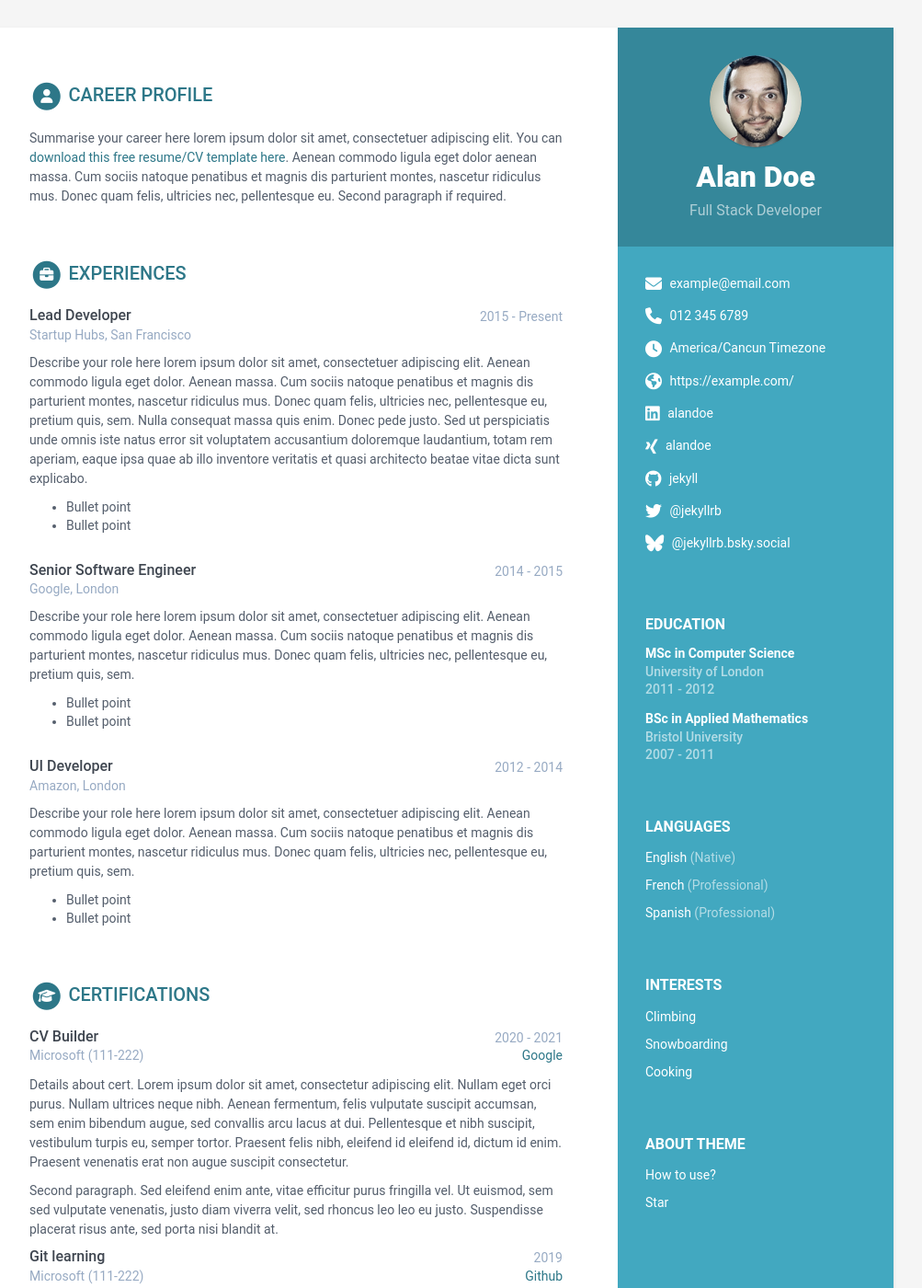
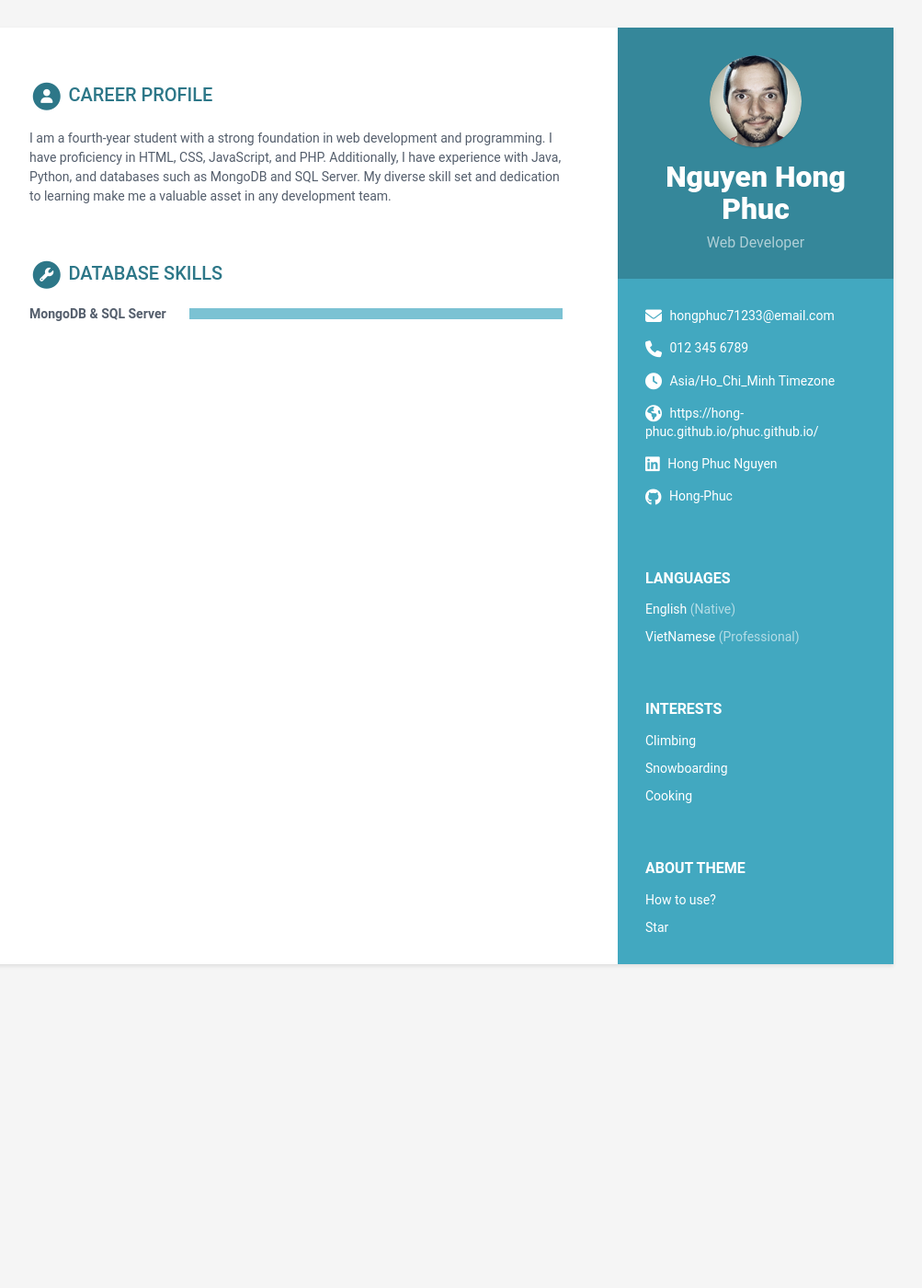
Before and after one commit to Hong-Phuc/phuc.github.io, a Jekyll site: the page built from index.html, in a window 1280 px wide and 1400 px high. Shown: the whole window at 92% size, without its empty margins (168-1171 px from the left). Built offline with Jekyll 4.4.1, drawn with Linux system fonts in a browser that asks for light colours; some of the changed text lies outside the part shown.

Commit message:
change info in data

```diff
--- a/_data/data.yml
+++ b/_data/data.yml
@@ -8,24 +8,22 @@ sidebar:
   education: True # set to False if you want education in main section instead of in sidebar
 
   # Profile information
-  name: Alan Doe
-  tagline: Full Stack Developer
+  name: Nguyen Hong Phuc
+  tagline: Web Developer
   avatar: profile.png #place a 100x100 picture inside /assets/images/ folder and provide the name of the file below
 
   # Sidebar links
-  email: example@email.com
+  email: hongphuc71233@email.com
   phone: 012 345 6789
-  timezone: America/Cancun # Enter your timezone, e.g., America/Havana, Africa/Casablanca, America/North_Dakota/Center
+  timezone: Asia/Ho_Chi_Minh # Enter your timezone, e.g., America/Havana, Africa/Casablanca, America/North_Dakota/Center
   citizenship:
-  website: https://example.com/ # Include the full website URL, including "http://" or "https://".
-  linkedin: alandoe
-  xing: alandoe
-  github: jekyll
-  telegram: # add your nickname without '@' sign
+  website: https://hong-phuc.github.io/phuc.github.io/ # Include the full website URL, including "http://" or "https://".
+  linkedin: Hong Phuc Nguyen
+  github: Hong-Phuc
   gitlab:
   bitbucket:
-  bluesky: '@jekyllrb.bsky.social' # Specify your full Bluesky handle
-  twitter: '@jekyllrb'
+  bluesky: # Specify your full Bluesky handle
+  twitter:
   stack-overflow: # Number/Username, e.g. 123456/alandoe
   codewars:
   goodreads: # Number-Username, e.g. 123456-alandoe
@@ -40,10 +38,7 @@ sidebar:
     - idiom: English
       level: Native
 
-    - idiom: French
-      level: Professional
-
-    - idiom: Spanish
+    - idiom: VietNamese
       level: Professional
 
   interests:
@@ -64,223 +59,212 @@ sidebar:
 career-profile:
   title: Career Profile
   summary: |
-    Summarise your career here lorem ipsum dolor sit amet, consectetuer
-    adipiscing elit. You can [download this free resume/CV template here]().
-    Aenean commodo ligula eget dolor aenean massa. Cum sociis natoque
-    penatibus et magnis dis parturient montes, nascetur ridiculus mus.
-    Donec quam felis, ultricies nec, pellentesque eu.
-    Second paragraph if required.
-education:
-  title: Education
-  info:
-  - degree: MSc in Computer Science
-    university: University of London
-    time: 2011 - 2012
-    details: |
-      Describe your study here lorem ipsum dolor sit amet, consectetuer
-      adipiscing elit. Aenean commodo ligula eget dolor. Aenean massa. Cum
-      sociis natoque penatibus et magnis dis parturient montes, nascetur
-      ridiculus mus. Donec quam felis, ultricies nec, pellentesque eu,
-      pretium quis, sem.
-        - Bullet point
-        - Bullet point
-  - degree: BSc in Applied Mathematics
-    university: Bristol University
-    time: 2007 - 2011
-    details: |
-      Describe your study here lorem ipsum dolor sit amet, consectetuer
-      adipiscing elit. Aenean commodo ligula eget dolor. Aenean massa. Cum
-      sociis natoque penatibus et magnis dis parturient montes, nascetur
-      ridiculus mus. Donec quam felis, ultricies nec, pellentesque eu,
-      pretium quis, sem.
-        - Bullet point
-        - Bullet point
+    I am a fourth-year student with a strong foundation in web development and programming.
+    I have proficiency in HTML, CSS, JavaScript, and PHP.
+    Additionally, I have experience with Java, Python, and databases such as MongoDB and SQL Server.
+    My diverse skill set and dedication to learning make me a valuable asset in any development team.
 
-experiences:
-  title: Experiences
-  info:
-  - role: Lead Developer
-    time: 2015 - Present
-    company: Startup Hubs, San Francisco
-    details: |
-      Describe your role here lorem ipsum dolor sit amet, consectetuer
-      adipiscing elit. Aenean commodo ligula eget dolor. Aenean massa.
-      Cum sociis natoque penatibus et magnis dis parturient montes,
-      nascetur ridiculus mus. Donec quam felis, ultricies nec,
-      pellentesque eu, pretium quis, sem. Nulla consequat massa quis
-      enim. Donec pede justo. Sed ut perspiciatis unde omnis iste natus
-      error sit voluptatem accusantium doloremque laudantium, totam rem
-      aperiam, eaque ipsa quae ab illo inventore veritatis et quasi
-      architecto beatae vitae dicta sunt explicabo.
-        - Bullet point
-        - Bullet point
-  - role: Senior Software Engineer
-    time: 2014 - 2015
-    company: Google, London
-    details: |
-      Describe your role here lorem ipsum dolor sit amet, consectetuer
-      adipiscing elit. Aenean commodo ligula eget dolor. Aenean massa.
-      Cum sociis natoque penatibus et magnis dis parturient montes,
-      nascetur ridiculus mus. Donec quam felis, ultricies nec,
-      pellentesque eu, pretium quis, sem.
-        - Bullet point
-        - Bullet point
-  - role: UI Developer
-    time: 2012 - 2014
-    company: Amazon, London
-    details: |
-      Describe your role here lorem ipsum dolor sit amet, consectetuer
-      adipiscing elit. Aenean commodo ligula eget dolor. Aenean massa.
-      Cum sociis natoque penatibus et magnis dis parturient montes,
-      nascetur ridiculus mus. Donec quam felis, ultricies nec,
-      pellentesque eu, pretium quis, sem.
-        - Bullet point
-        - Bullet point
+# education:
+#   title: Education
+#   info:
+#   - degree: MSc in Computer Science
+#     university: University of Ho Chi Minh City
+#     time: 2021 - 2026
+#     details: |
+#       Describe your study here lorem ipsum dolor sit amet, consectetuer
+#       adipiscing elit. Aenean commodo ligula eget dolor. Aenean massa. Cum
+#       sociis natoque penatibus et magnis dis parturient montes, nascetur
+#       ridiculus mus. Donec quam felis, ultricies nec, pellentesque eu,
+#       pretium quis, sem.
+#         - Bullet point
+#         - Bullet point
+#   - degree: BSc in Applied Mathematics
+#     university: Bristol University
+#     time: 2007 - 2011
+#     details: |
+#       Describe your study here lorem ipsum dolor sit amet, consectetuer
+#       adipiscing elit. Aenean commodo ligula eget dolor. Aenean massa. Cum
+#       sociis natoque penatibus et magnis dis parturient montes, nascetur
+#       ridiculus mus. Donec quam felis, ultricies nec, pellentesque eu,
+#       pretium quis, sem.
+#         - Bullet point
+#         - Bullet point
 
-certifications:
-  title: Certifications
-  list:
-  - name: CV Builder
-    start: 2020
-    end: 2021
-    organization: Microsoft
-    credentialid: 111-222
-    credentialurl: www.google.com
-    credentialname: Google
-    details: |
-      Details about cert. Lorem ipsum dolor sit amet, consectetur
-      adipiscing elit.
-      Nullam eget orci purus. Nullam ultrices neque nibh.
-      Aenean fermentum, felis vulputate suscipit accumsan,
-      sem enim bibendum augue, sed convallis arcu lacus at dui.
-      Pellentesque et nibh suscipit, vestibulum turpis eu, semper tortor.
-      Praesent felis nibh, eleifend id eleifend id, dictum id enim.
-      Praesent venenatis erat non augue suscipit consectetur.
+# experiences:
+#   title: Experiences
+#   info:
+#   - role: Lead Developer
+#     time: 2015 - Present
+#     company: Startup Hubs, San Francisco
+#     details: |
+#       Describe your role here lorem ipsum dolor sit amet, consectetuer
+#       adipiscing elit. Aenean commodo ligula eget dolor. Aenean massa.
+#       Cum sociis natoque penatibus et magnis dis parturient montes,
+#       nascetur ridiculus mus. Donec quam felis, ultricies nec,
+#       pellentesque eu, pretium quis, sem. Nulla consequat massa quis
+#       enim. Donec pede justo. Sed ut perspiciatis unde omnis iste natus
+#       error sit voluptatem accusantium doloremque laudantium, totam rem
+#       aperiam, eaque ipsa quae ab illo inventore veritatis et quasi
+#       architecto beatae vitae dicta sunt explicabo.
+#         - Bullet point
+#         - Bullet point
+#   - role: Senior Software Engineer
+#     time: 2014 - 2015
+#     company: Google, London
+#     details: |
+#       Describe your role here lorem ipsum dolor sit amet, consectetuer
+#       adipiscing elit. Aenean commodo ligula eget dolor. Aenean massa.
+#       Cum sociis natoque penatibus et magnis dis parturient montes,
+#       nascetur ridiculus mus. Donec quam felis, ultricies nec,
+#       pellentesque eu, pretium quis, sem.
+#         - Bullet point
+#         - Bullet point
+#   - role: UI Developer
+#     time: 2012 - 2014
+#     company: Amazon, London
+#     details: |
+#       Describe your role here lorem ipsum dolor sit amet, consectetuer
+#       adipiscing elit. Aenean commodo ligula eget dolor. Aenean massa.
+#       Cum sociis natoque penatibus et magnis dis parturient montes,
+#       nascetur ridiculus mus. Donec quam felis, ultricies nec,
+#       pellentesque eu, pretium quis, sem.
+#         - Bullet point
+#         - Bullet point
 
-      Second paragraph. Sed eleifend enim ante, vitae efficitur purus
-      fringilla vel. Ut euismod, sem sed vulputate venenatis,
-      justo diam viverra velit, sed rhoncus leo leo eu justo.
-      Suspendisse placerat risus ante, sed porta nisi blandit at.
-  - name: Git learning
-    start: 2019
-    end:
-    organization: Microsoft
-    credentialid: 111-222
-    credentialurl: www.github.com
-    credentialname: Github
-    details: |
-      Older certification. Lorem ipsum dolor sit amet, consectetur
-      adipiscing elit.
-      Nullam eget orci purus. Nullam ultrices neque nibh.
-      Aenean fermentum, felis vulputate suscipit accumsan,
-      sem enim bibendum augue, sed convallis arcu lacus at dui.
-      Pellentesque et nibh suscipit, vestibulum turpis eu, semper tortor.
-      Praesent felis nibh, eleifend id eleifend id, dictum id enim.
-      Praesent venenatis erat non augue suscipit consectetur.
+# certifications:
+#   title: Certifications
+#   list:
+#   - name: CV Builder
+#     start: 2020
+#     end: 2021
+#     organization: Microsoft
+#     credentialid: 111-222
+#     credentialurl: www.google.com
+#     credentialname: Google
+#     details: |
+#       Details about cert. Lorem ipsum dolor sit amet, consectetur
+#       adipiscing elit.
+#       Nullam eget orci purus. Nullam ultrices neque nibh.
+#       Aenean fermentum, felis vulputate suscipit accumsan,
+#       sem enim bibendum augue, sed convallis arcu lacus at dui.
+#       Pellentesque et nibh suscipit, vestibulum turpis eu, semper tortor.
+#       Praesent felis nibh, eleifend id eleifend id, dictum id enim.
+#       Praesent venenatis erat non augue suscipit consectetur.
 
-projects:
-  title: Projects
-  intro: >
-    You can list your side projects in this section. Lorem ipsum dolor sit amet, consectetur adipiscing elit. Vestibulum et ligula in nunc bibendum fringilla a eu lectus.
-  assignments:
-  - title: Velocity
-    link: "#hook"
-    tagline: "A responsive website template designed to help startups promote, market and sell their products."
+#       Second paragraph. Sed eleifend enim ante, vitae efficitur purus
+#       fringilla vel. Ut euismod, sem sed vulputate venenatis,
+#       justo diam viverra velit, sed rhoncus leo leo eu justo.
+#       Suspendisse placerat risus ante, sed porta nisi blandit at.
+#   - name: Git learning
+#     start: 2019
+#     end:
+#     organization: Microsoft
+#     credentialid: 111-222
+#     credentialurl: www.github.com
+#     credentialname: Github
+#     details: |
+#       Older certification. Lorem ipsum dolor sit amet, consectetur
+#       adipiscing elit.
+#       Nullam eget orci purus. Nullam ultrices neque nibh.
+#       Aenean fermentum, felis vulputate suscipit accumsan,
+#       sem enim bibendum augue, sed convallis arcu lacus at dui.
+#       Pellentesque et nibh suscipit, vestibulum turpis eu, semper tortor.
+#       Praesent felis nibh, eleifend id eleifend id, dictum id enim.
+#       Praesent venenatis erat non augue suscipit consectetur.
 
-  - title: DevStudio
-    link: "#"
-    tagline: "A responsive website template designed to help web developers/designers market their services."
+# projects:
+#   title: Projects
+#   intro: >
+#     You can list your side projects in this section. Lorem ipsum dolor sit amet, consectetur adipiscing elit. Vestibulum et ligula in nunc bibendum fringilla a eu lectus.
+#   assignments:
+#   - title: Velocity
+#     link: "#hook"
+#     tagline: "A responsive website template designed to help startups promote, market and sell their products."
 
-  - title: Tempo
-    link: "#"
-    tagline: "A responsive website template designed to help startups promote their products or services and to attract users &amp; investors"
+#   - title: DevStudio
+#     link: "#"
+#     tagline: "A responsive website template designed to help web developers/designers market their services."
 
-  - title: Atom
-    link: "#"
-    tagline: "A comprehensive website template solution for startups/developers to market their mobile apps."
+#   - title: Tempo
+#     link: "#"
+#     tagline: "A responsive website template designed to help startups promote their products or services and to attract users &amp; investors"
 
-  - title: Delta
-    link: "#"
-    tagline: "A responsive Bootstrap one page theme designed to help app developers promote their mobile apps"
+#   - title: Atom
+#     link: "#"
+#     tagline: "A comprehensive website template solution for startups/developers to market their mobile apps."
 
-oss:
-  title: OSS Contributions
-  intro: >
-    You can list your open source software contributions in this section. Lorem ipsum dolor sit amet, consectetur adipiscing elit. Vestibulum et ligula in nunc bibendum fringilla a eu lectus.
-  contributions:
-  - title: Tempo
-    link: "#"
-    tagline: "A responsive website template designed to help startups promote their products or services and to attract users &amp; investors"
+#   - title: Delta
+#     link: "#"
+#     tagline: "A responsive Bootstrap one page theme designed to help app developers promote their mobile apps"
 
-  - title: Atom
-    link: "#"
-    tagline: "A comprehensive website template solution for startups/developers to market their mobile apps."
+# oss:
+#   title: OSS Contributions
+#   intro: >
+#     You can list your open source software contributions in this section. Lorem ipsum dolor sit amet, consectetur adipiscing elit. Vestibulum et ligula in nunc bibendum fringilla a eu lectus.
+#   contributions:
+#   - title: Tempo
+#     link: "#"
+#     tagline: "A responsive website template designed to help startups promote their products or services and to attract users &amp; investors"
 
-  - title: Delta
-    link: "#"
-    tagline: "A responsive Bootstrap one page theme designed to help app developers promote their mobile apps"
+#   - title: Atom
+#     link: "#"
+#     tagline: "A comprehensive website template solution for startups/developers to market their mobile apps."
 
-publications:
-  title: Publications
-  intro: |
-    You can list your publications in this section. Lorem ipsum dolor sit
-    amet, consectetur adipiscing elit. Vestibulum et ligula in nunc
-    bibendum fringilla a eu lectus.
-  papers:
-  - title: The Art of Computer Programming
-    link: "#"
-    authors: Donald E. Knuth
-    conference: Addison-Wesley, 1968
+#   - title: Delta
+#     link: "#"
+#     tagline: "A responsive Bootstrap one page theme designed to help app developers promote their mobile apps"
 
-  - title: "Genetic Programming III: Darwinian Invention &amp; Problem Solving"
-    link: "#"
-    authors: Koza, J.R., Andre, D., Bennett, F.H., Keane, M.A.
-    conference: "Morgan Kaufmann Publishers Inc., San Francisco, CA, USA, 1st edn. (1999)"
+# publications:
+#   title: Publications
+#   intro: |
+#     You can list your publications in this section. Lorem ipsum dolor sit
+#     amet, consectetur adipiscing elit. Vestibulum et ligula in nunc
+#     bibendum fringilla a eu lectus.
+#   papers:
+#   - title: The Art of Computer Programming
+#     link: "#"
+#     authors: Donald E. Knuth
+#     conference: Addison-Wesley, 1968
 
-  - title: A syntax directed compiler for Algol 60
-    link: "#"
-    authors: Edgar T. Irons
-    conference: "Comm. ACM 4 (1961), 51–55"
+#   - title: "Genetic Programming III: Darwinian Invention &amp; Problem Solving"
+#     link: "#"
+#     authors: Koza, J.R., Andre, D., Bennett, F.H., Keane, M.A.
+#     conference: "Morgan Kaufmann Publishers Inc., San Francisco, CA, USA, 1st edn. (1999)"
 
-recommendations:
-  title: Recommendations
-  list:
-  - person: Yareli Perez
-    email: perezyareli@example.com
-    phone: 012 345 6789
-    role: General Director at example.com
-    recommendation: |
-      Alan Doe is a super employee!
-  - person: Lara Henderson
-    email: larah@example.com
-    phone: 012 345 6789
-    role: General Director at example.com
-    recommendation: |
-      I would like to work with Alan Doe again!
+#   - title: A syntax directed compiler for Algol 60
+#     link: "#"
+#     authors: Edgar T. Irons
+#     conference: "Comm. ACM 4 (1961), 51–55"
 
-      He is a great employee!
+# recommendations:
+#   title: Recommendations
+#   list:
+#   - person: Yareli Perez
+#     email: perezyareli@example.com
+#     phone: 012 345 6789
+#     role: General Director at example.com
+#     recommendation: |
+#       Alan Doe is a super employee!
+#   - person: Lara Henderson
+#     email: larah@example.com
+#     phone: 012 345 6789
+#     role: General Director at example.com
+#     recommendation: |
+#       I would like to work with Alan Doe again!
+
+#       He is a great employee!
 
 skills:
-  title: Skills &amp; Proficiency
+  title: Web Development Skills
 
   toolset:
-  - name: Python & Django
-    level: 98%
+  - name: HTML5 & CSS & SASS & PHP & JavaScript
 
-  - name: Javascript & jQuery
-    level: 98%
+skills:
+  title: Database Skills
 
-  - name: Angular
-    level: 98%
+  toolset:
+  - name: MongoDB & SQL Server
 
-  - name: HTML5 & CSS
-    level: 95%
-
-  - name: Ruby on Rails
-    level: 85%
-
-  - name: Sketch & Photoshop
-    level: 60%
-
-footer: >
-  Designed with <i class="fas fa-heart"></i> by <a href="http://themes.3rdwavemedia.com" target="_blank" rel="nofollow">Xiaoying Riley</a>
+# footer: >
+#   Designed with <i class="fas fa-heart"></i> by <a href="http://themes.3rdwavemedia.com" target="_blank" rel="nofollow">Xiaoying Riley</a>
```
